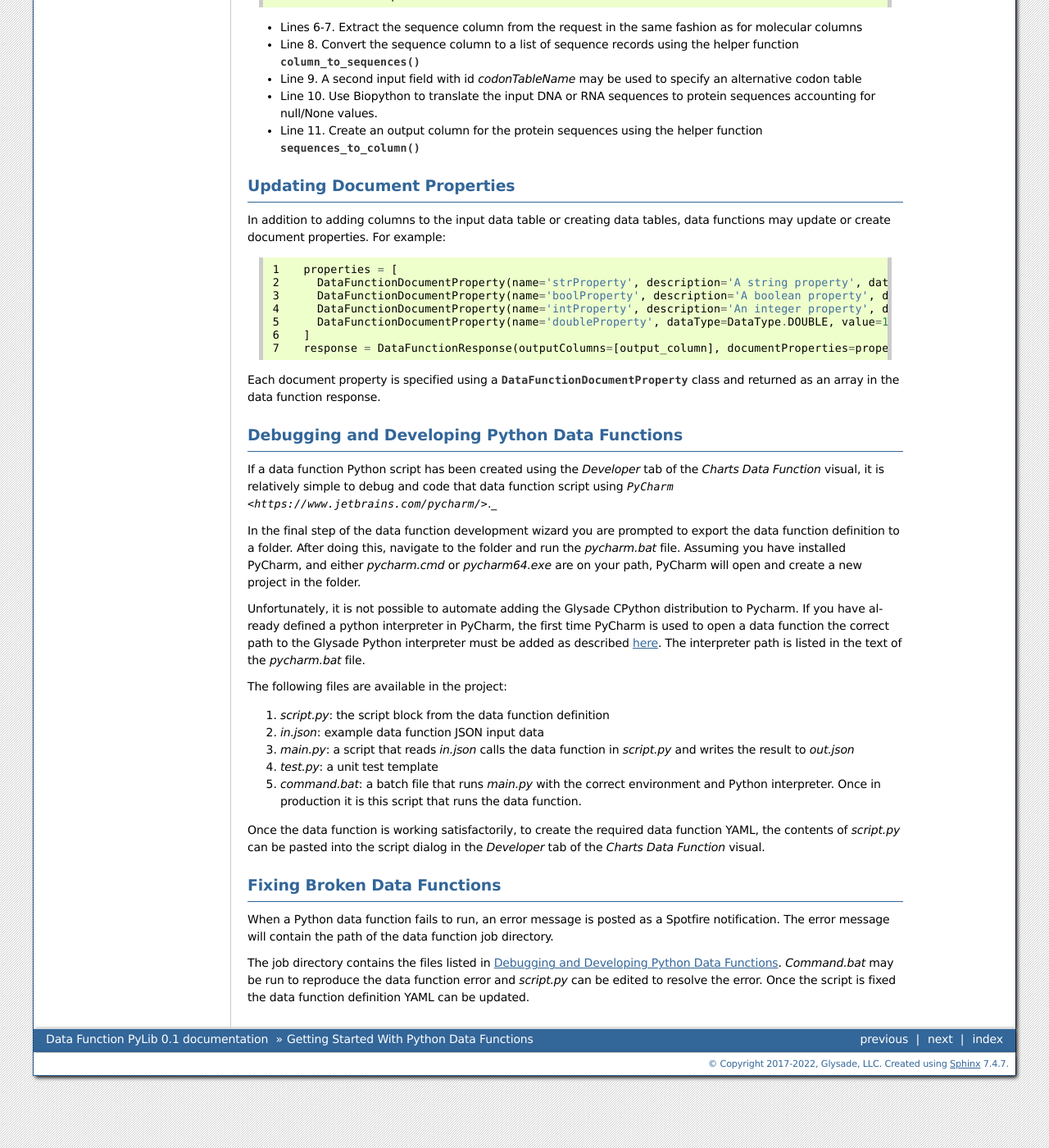
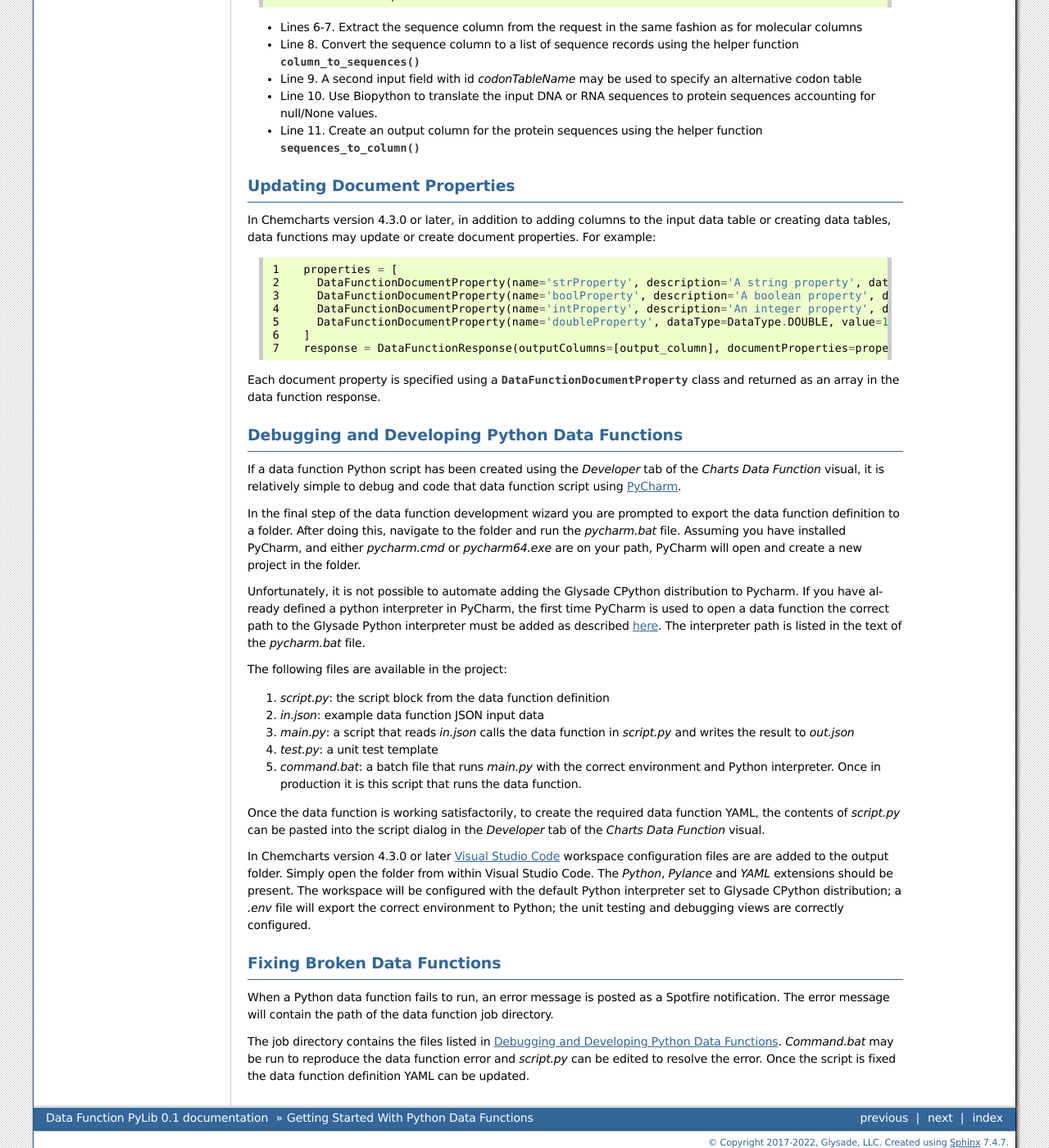
Before and after one commit to Glysade/DataFxnPylib, a Sphinx documentation site: the page built from pylib_3.9.7/doc/getting_started.rst, in a window 1280 px wide and 1400 px high, scrolled down 2177 px. Shown: the whole window at 82% size. Built offline with Sphinx 7.4.7, drawn with Linux system fonts in a browser that asks for light colours.

Commit message:
Update docunmentation with VS Code

```diff
--- a/pylib_3.9.7/doc/getting_started.rst
+++ b/pylib_3.9.7/doc/getting_started.rst
@@ -146,7 +146,8 @@ Biopython.
 Updating Document Properties
 ****************************
 
-In addition to adding columns to the input data table or creating data tables, data functions may update or create
+In Chemcharts version 4.3.0 or later, in addition to adding columns to the input data table or creating data tables,
+data functions may update or create
 document properties. For example:
 
 .. code-block:: python
@@ -167,7 +168,7 @@ Debugging and Developing Python Data Functions
 **********************************************
 
 If a data function Python script has been created using the *Developer* tab of the *Charts* *Data Function* visual, it
-is relatively simple to debug and code that data function script using `PyCharm <https://www.jetbrains.com/pycharm/>`._
+is relatively simple to debug and code that data function script using `PyCharm <https://www.jetbrains.com/pycharm/>`_.
 
 In the final step of the data function development wizard you are prompted to export the data function definition to a folder.
 After doing this, navigate to the folder and run the *pycharm.bat* file.  Assuming you have installed PyCharm, and
@@ -191,6 +192,12 @@ The following files are available in the project:
 Once the data function is working satisfactorily, to create the required data function YAML, the contents of *script.py*
 can be pasted into the script dialog in the *Developer* tab of the *Charts* *Data Function* visual.
 
+In Chemcharts version 4.3.0 or later `Visual Studio Code <https://code.visualstudio.com/docs/languages/python>`_ workspace
+configuration files are are added to the output folder.  Simply open the folder from within Visual Studio Code.  The
+*Python*, *Pylance* and *YAML* extensions should be present.  The workspace will be configured with the default Python
+interpreter set to Glysade CPython distribution; a *.env* file will export the correct environment to Python; the unit
+testing and debugging views are correctly configured.
+
 Fixing Broken Data Functions
 ****************************
 
```
